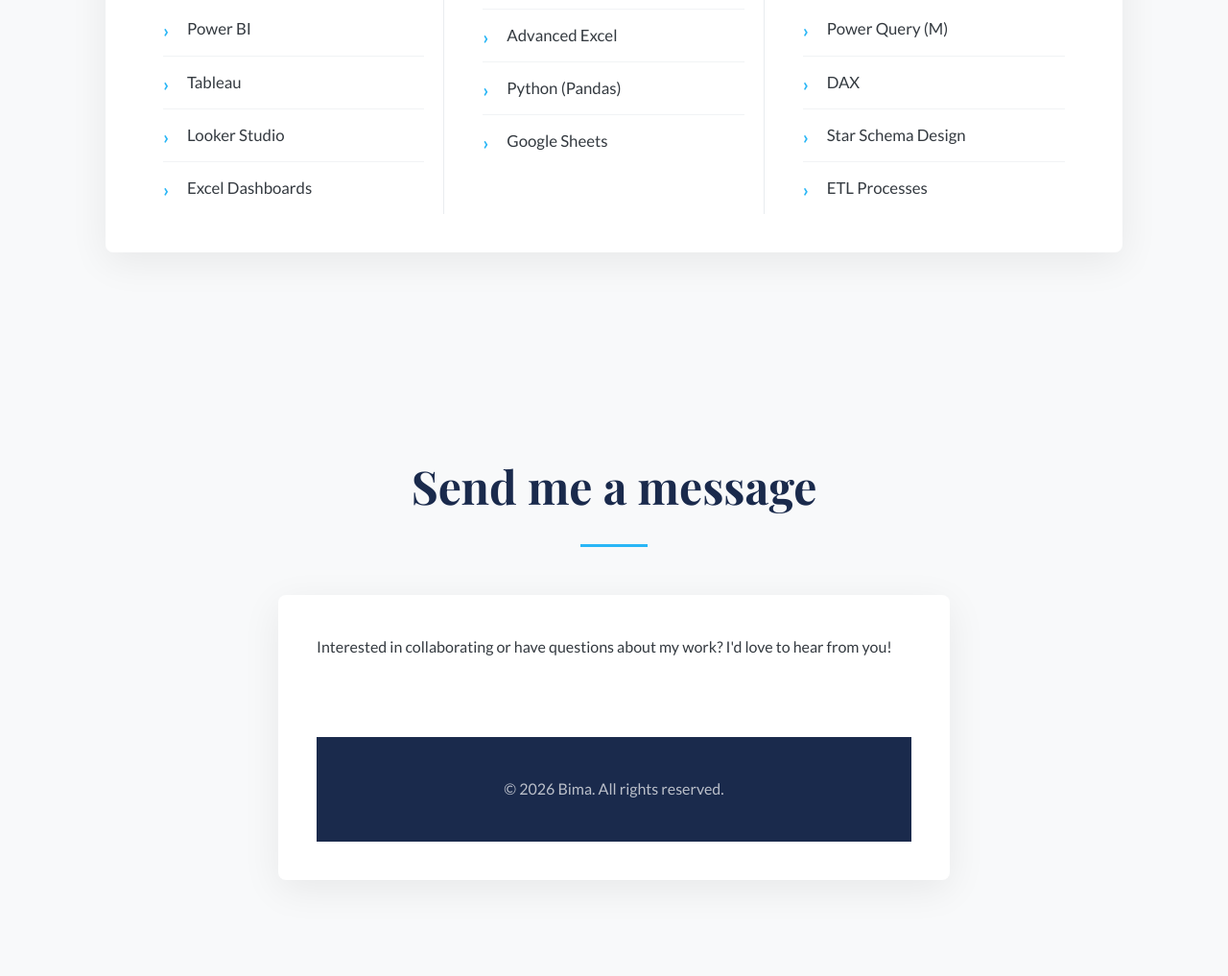
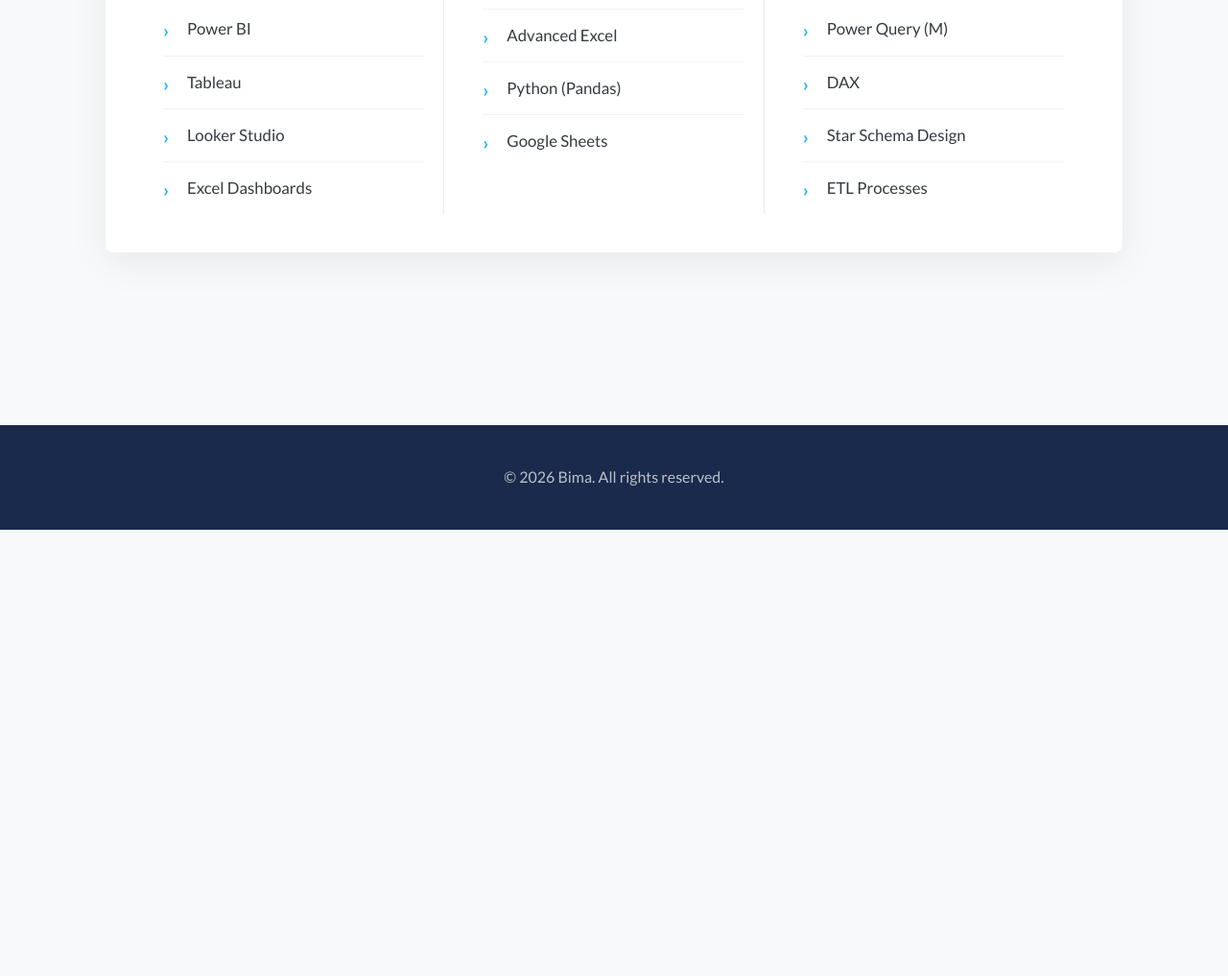
Before and after one commit to bimaanhima24-hue/Bimaaa.github.io, a plain HTML site: page index.html in a window 1280 px wide. Shown: the part 2887-3904 px from the top of the page at 96% size. After the commit the page ends 3439 px from the top, so only its background shows below. Drawn offline with nearby package versions, Linux system fonts and the light colour scheme.

Commit message:
Update index.html

```diff
--- a/index.html
+++ b/index.html
@@ -185,15 +185,6 @@
     </div>
 </section>
 
-<!-- CONTACT FORM SECTION -->
-<section id="contact" class="section">
-    <div class="container">
-        <h2>Send me a message</h2>
-
-        <!--💡UPDATE: Go to formsubmit.co and replace the email with your own-->
-        <form action="https://formsubmit.co/your-email@example.com" method="POST" class="contact-form">
-            <p> Interested in collaborating or have questions about my work? I'd love to hear from you!</p>
-
 <!-- FOOTER -->
 <footer>
     <div class="container">
```
